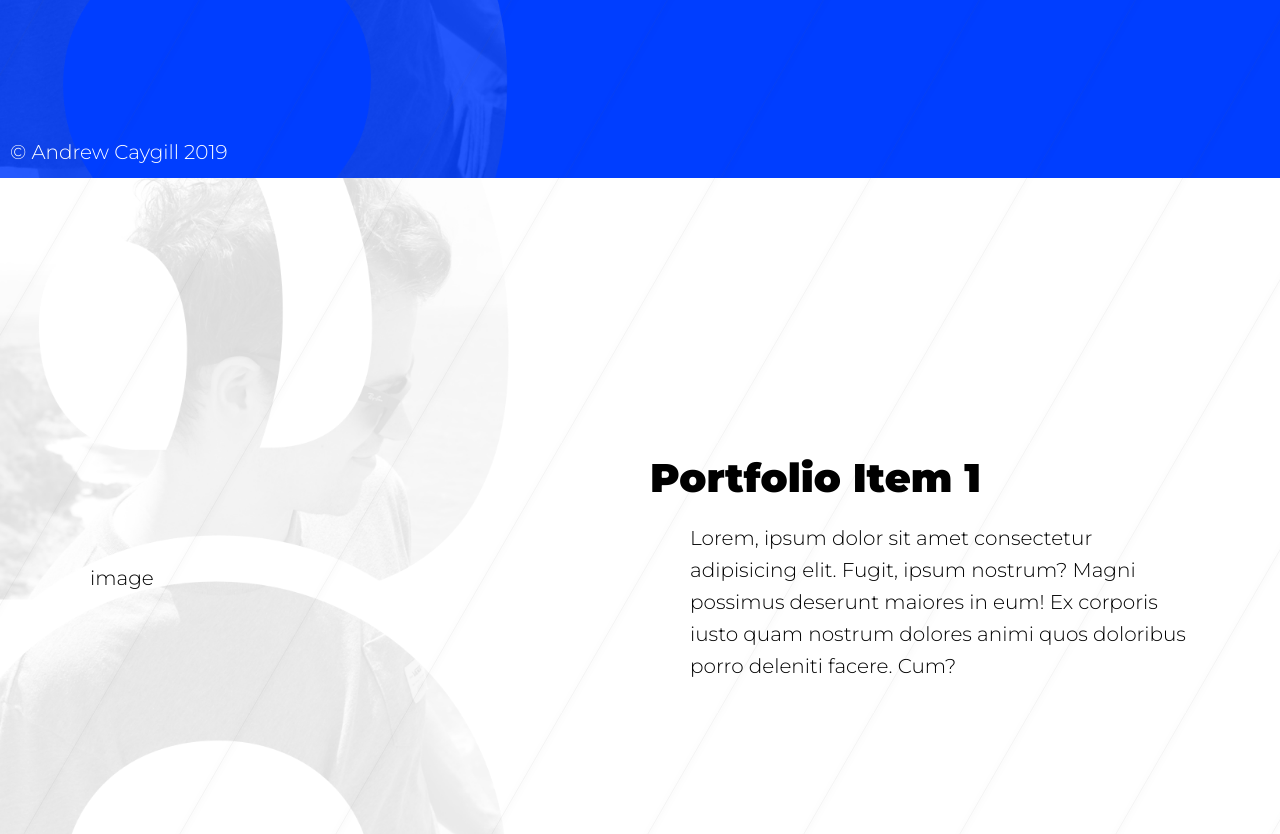
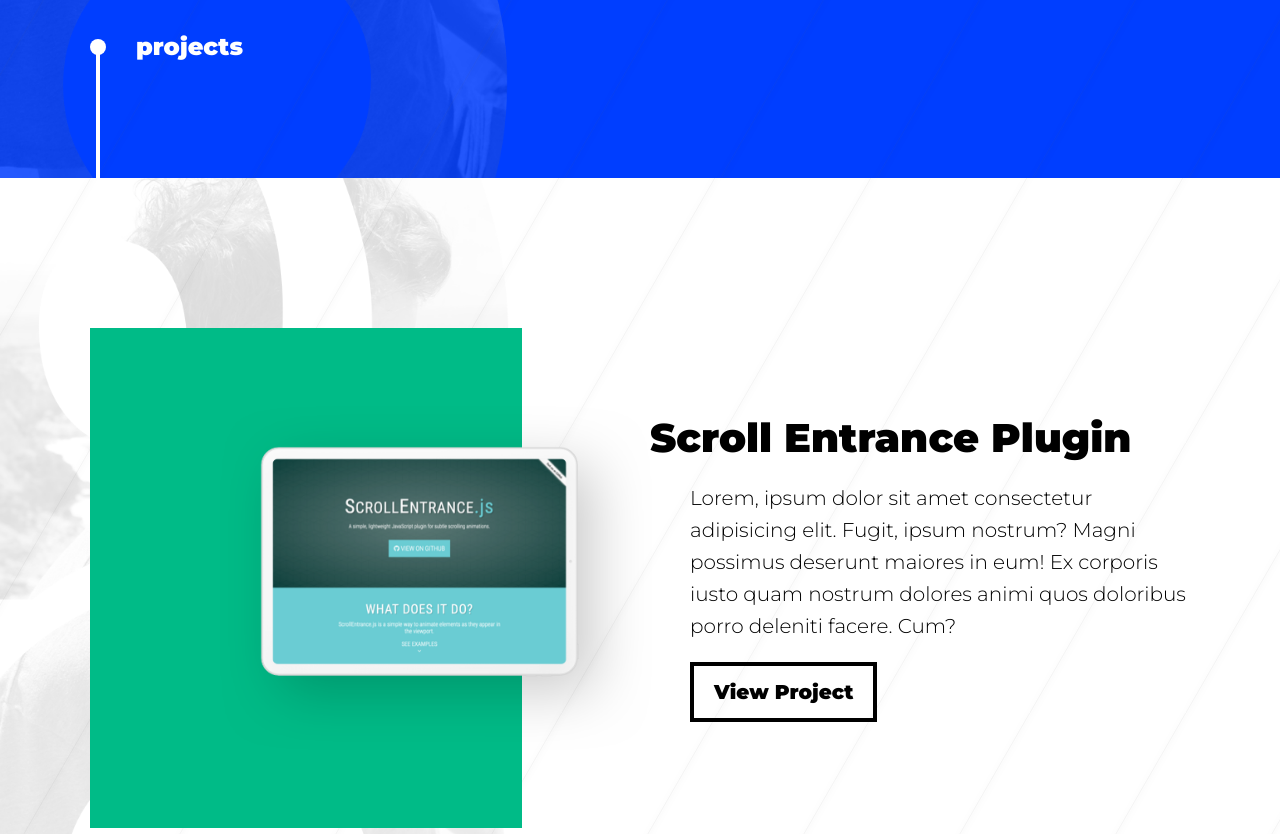
Before and after one commit to andycaygill/personal-portfolio, a Gatsby site: page / in a window 1280 px wide. Shown: the part 622-1456 px from the top of the page. Built offline with nearby package versions, Linux system fonts and the light colour scheme; Gatsby itself is replaced by a stand-in of ours.

Commit message:
Adding portfolio item component for homepage Adding section connector component

```diff
--- a/src/components/footer/footer.module.css
+++ b/src/components/footer/footer.module.css
@@ -1,8 +1,8 @@
 .siteFooter {
   color: white;
-  position: absolute;
-  bottom: 10px;
-  left: 10px;
+  background-color: var(--dark-blue);
+  padding: 15px 20px;
+  font-size: 1.5rem;
 }
 
 .light {
--- a/src/components/layout/index.css
+++ b/src/components/layout/index.css
@@ -4,6 +4,7 @@
   --green: #00bb87;
   --yellow: #f8cb00;
   --light-grey: #ebeef2;
+  --dark-blue: #0036dd;
 }
 
 html {
--- a/src/components/pageSection/pageSection.module.css
+++ b/src/components/pageSection/pageSection.module.css
@@ -4,13 +4,20 @@
     url(../../assets/images/ac-bg.png);
   background-repeat: repeat, no-repeat;
   background-position: center, top left;
-  background-size: auto, contain;
+  background-size: auto, cover;
   background-attachment: fixed;
-  padding: 120px 0;
-  min-height: 100vh;
+  padding: 80px 0;
   display: flex;
   justify-content: center;
   align-items: center;
+  position: relative;
+}
+
+@media (min-width: 768px) {
+  .pageSection {
+    min-height: 100vh;
+    background-size: auto, contain;
+  }
 }
 
 .white {
@@ -21,7 +28,7 @@
 
 .white a,
 .white a:visited {
-  color: var(--blue);
+  color: #000000;
 }
 
 .white a:hover {
--- /dev/null
+++ b/src/components/portfolioItem/index.js
@@ -0,0 +1,40 @@
+import React from "react"
+import PropTypes from "prop-types"
+import { Link } from "gatsby"
+import IndentedTextBlock from "../indentedTextBlock"
+import Grid from "../grid"
+import OutlineButton from "../outlineButton"
+import componentStyles from "./portfolioItem.module.css"
+
+const PortfolioItem = props => {
+  return (
+    <div>
+      <Grid>
+        <div className={componentStyles[props.layout]}>
+          <div className={componentStyles[`${props.theme}Thumbnail`]}>
+            <img
+              className={componentStyles.thumbnailImg}
+              src={props.image}
+              alt={`${props.heading} screenshot`}
+            />
+          </div>
+        </div>
+        <IndentedTextBlock
+          className={componentStyles[props.layout]}
+          heading={props.heading}
+        >
+          {props.children}
+          <OutlineButton url={props.url}>View Project</OutlineButton>
+        </IndentedTextBlock>
+      </Grid>
+    </div>
+  )
+}
+
+/*
+ArticleList.propTypes = {
+  previous: PropTypes.object,
+  next: PropTypes.object,
+}
+*/
+export default PortfolioItem
--- /dev/null
+++ b/src/components/portfolioItem/portfolioItem.module.css
@@ -0,0 +1,47 @@
+.thumbnail {
+  margin: 0 0 40px 0;
+}
+
+.thumbnailImg {
+  display: block;
+  margin: 0 auto;
+}
+
+@media (min-width: 768px) {
+  .thumbnail {
+    min-height: 500px;
+    width: 80%;
+    margin: 0 20px 0 0;
+    display: flex;
+    align-items: center;
+    justify-content: flex-end;
+  }
+  .thumbnailImg {
+    margin-right: -130px;
+  }
+
+  .reversed {
+    grid-column: 2;
+    margin: 0 0 0 20px;
+  }
+
+  .greenThumbnail {
+    composes: thumbnail;
+    background-color: var(--green);
+  }
+
+  .redThumbnail {
+    composes: thumbnail;
+    background-color: var(--red);
+  }
+
+  .yellowThumbnail {
+    composes: thumbnail;
+    background-color: var(--yellow);
+  }
+
+  .blueThumbnail {
+    composes: thumbnail;
+    background-color: var(--blue);
+  }
+}
--- /dev/null
+++ b/src/components/sectionConnector/index.js
@@ -0,0 +1,9 @@
+import React from "react"
+import PropTypes from "prop-types"
+import componentStyles from "./sectionConnector.module.css"
+
+const SectionConnector = props => (
+  <span className={componentStyles[props.colour]}>{props.label}</span>
+)
+
+export default SectionConnector
--- /dev/null
+++ b/src/components/sectionConnector/sectionConnector.module.css
@@ -0,0 +1,61 @@
+.sectionConnector {
+  position: absolute;
+  bottom: 0px;
+  color: #ffffff;
+  z-index: 99999;
+  font-weight: 900;
+  font-size: 2.4rem;
+  height: 70px;
+}
+
+@media (min-width: 768px) {
+  .sectionConnector {
+    height: 150px;
+  }
+}
+
+.sectionConnector::before {
+  content: "";
+  width: 16px;
+  height: 16px;
+  border-radius: 8px;
+  background-color: #ffffff;
+  margin-right: 30px;
+  display: inline-block;
+}
+.sectionConnector::after {
+  content: "";
+  width: 4px;
+  height: calc(100% - 16px);
+  background-color: #ffffff;
+  position: absolute;
+  left: 6px;
+  bottom: 0;
+}
+
+.white {
+  composes: sectionConnector;
+  color: #ffffff;
+}
+.white::before,
+.white::after {
+  background-color: #ffffff;
+}
+
+.black {
+  composes: sectionConnector;
+  color: #000000;
+}
+.black::before,
+.black::after {
+  background-color: #000000;
+}
+
+.blue {
+  composes: sectionConnector;
+  color: var(--blue);
+}
+.blue::before,
+.blue::after {
+  background-color: var(--blue);
+}
--- a/src/pages/index.js
+++ b/src/pages/index.js
@@ -7,7 +7,13 @@ import LatestArticles from "../components/latestArticles"
 import IndentedTextBlock from "../components/indentedTextBlock"
 import Grid from "../components/grid"
 import OutlineButton from "../components/outlineButton"
+import PortfolioItem from "../components/portfolioItem"
+import SectionConnector from "../components/sectionConnector"
+
 import ACImage from "../assets/images/ac-image.png"
+import ScrollEntranceImage from "../assets/images/scroll-entrance-screenshot.png"
+import EtchThemesImage from "../assets/images/etch-themes-screenshot.png"
+import GuitarTunerImage from "../assets/images/guitar-tuner-screenshot.png"
 import SEO from "../components/seo"
 
 class Index extends React.Component {
@@ -27,17 +33,70 @@ class Index extends React.Component {
               specialise in ultrices ornare purus semper.
             </IndentedTextBlock>
           </Grid>
+          <SectionConnector label="projects" colour="white" />
         </PageSection>
         <PageSection colour="white">
-          <Grid>
-            <div>image</div>
-            <IndentedTextBlock heading="Portfolio Item 1">
+          <PortfolioItem
+            heading="Scroll Entrance Plugin"
+            url="#"
+            theme="green"
+            image={ScrollEntranceImage}
+          >
+            <p>
               Lorem, ipsum dolor sit amet consectetur adipisicing elit. Fugit,
               ipsum nostrum? Magni possimus deserunt maiores in eum! Ex corporis
               iusto quam nostrum dolores animi quos doloribus porro deleniti
               facere. Cum?
-            </IndentedTextBlock>
-          </Grid>
+            </p>
+          </PortfolioItem>
+        </PageSection>
+        <PageSection colour="white">
+          <PortfolioItem
+            heading="Etch Themes"
+            url="#"
+            theme="red"
+            image={EtchThemesImage}
+            layout="reversed"
+          >
+            <p>
+              Lorem, ipsum dolor sit amet consectetur adipisicing elit. Fugit,
+              ipsum nostrum? Magni possimus deserunt maiores in eum! Ex corporis
+              iusto quam nostrum dolores animi quos doloribus porro deleniti
+              facere. Cum?
+            </p>
+          </PortfolioItem>
+        </PageSection>
+        <PageSection colour="white">
+          <PortfolioItem
+            heading="Guitar Tuner"
+            url="#"
+            theme="yellow"
+            image={GuitarTunerImage}
+          >
+            <p>
+              Lorem, ipsum dolor sit amet consectetur adipisicing elit. Fugit,
+              ipsum nostrum? Magni possimus deserunt maiores in eum! Ex corporis
+              iusto quam nostrum dolores animi quos doloribus porro deleniti
+              facere. Cum?
+            </p>
+          </PortfolioItem>
+        </PageSection>
+        <PageSection colour="white">
+          <PortfolioItem
+            heading="Andertons Style Guide"
+            url="#"
+            theme="blue"
+            image={GuitarTunerImage}
+            layout="reversed"
+          >
+            <p>
+              Lorem, ipsum dolor sit amet consectetur adipisicing elit. Fugit,
+              ipsum nostrum? Magni possimus deserunt maiores in eum! Ex corporis
+              iusto quam nostrum dolores animi quos doloribus porro deleniti
+              facere. Cum?
+            </p>
+          </PortfolioItem>
+          <SectionConnector label="about" colour="black" />
         </PageSection>
         <PageSection colour="black">
           <Grid>
@@ -62,6 +121,7 @@ class Index extends React.Component {
               </p>
             </IndentedTextBlock>
           </Grid>
+          <SectionConnector label="latest articles" colour="blue" />
         </PageSection>
         <PageSection colour="blue">
           <Grid>
```
Also changed, not shown: src/assets/images/etch-themes-screenshot.png (added), src/assets/images/guitar-tuner-screenshot.png (added), src/assets/images/scroll-entrance-screenshot.png (added).
